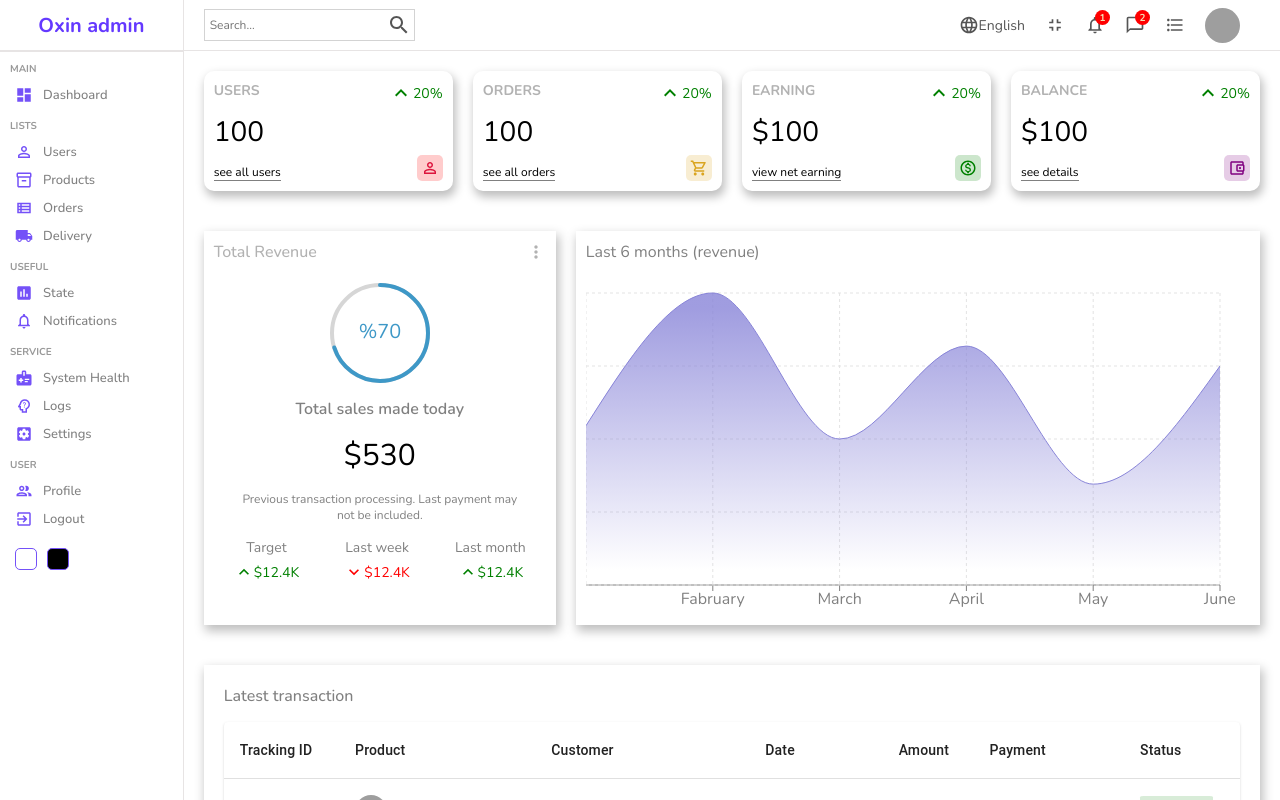
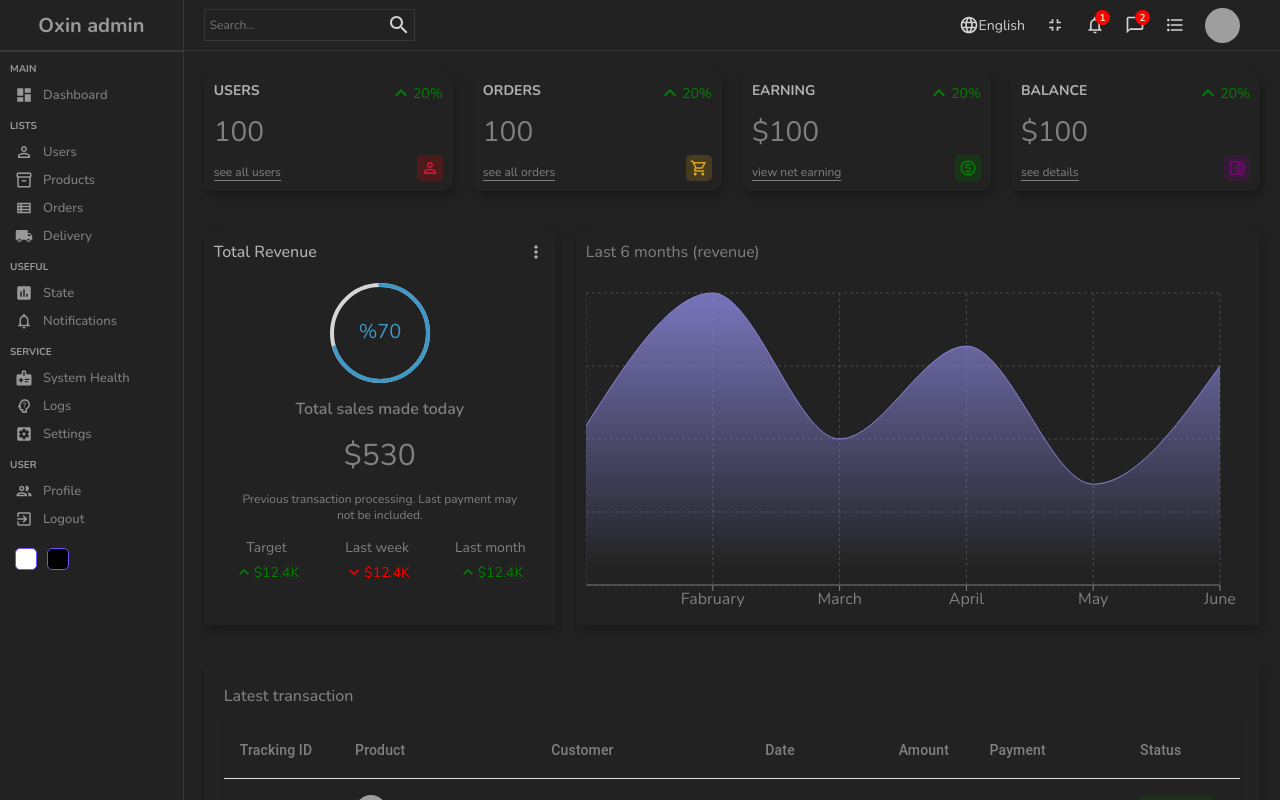
Before and after one commit to Mohammad-ghasempour/Admin-dashboard, a React (Create React App) app: page / in a window 1280 px wide. Shown: the top 800 px of the page. Built offline with nearby package versions, Linux system fonts and the light colour scheme; grey boxes are pictures that could not be loaded.

Commit message:
dark mode for hame page done

```diff
--- a/src/App.js
+++ b/src/App.js
@@ -4,11 +4,12 @@ import List from "./pages/list/List.jsx";
 import Single from "./pages/single/Single.jsx";
 import New from "./pages/new/New.jsx";
 import { Routes, Route, BrowserRouter } from "react-router-dom";
-import {userInputs, productInputs} from "./formSource"
+import {userInputs, productInputs} from "./formSource";
+import "./style/dark.scss"
 
 function App() {
   return (
-    <div>
+    <div className="app dark">
       <BrowserRouter>
         <Routes>
           <Route path="/">
--- a/src/components/dataTable/DataTable.jsx
+++ b/src/components/dataTable/DataTable.jsx
@@ -3,22 +3,35 @@ import { DataGrid } from "@mui/x-data-grid";
 import "../../dataTableSource";
 import { userRows } from "../../dataTableSource";
 import { userColumns } from "../../dataTableSource";
+import { Link } from "react-router-dom";
 
 const DataTable = () => {
-
-  const actionCulumn = [{
-    field: 'action' , headerName: 'Action' , width:200, renderCell:()=>{
-      return (<div className="cellAction">
-        <div className="cellView">View</div>
-        <div className="cellDelete">Delete</div>
-
-      </div>)
-    }
-  }]
-
+  const actionCulumn = [
+    {
+      field: "action",
+      headerName: "Action",
+      width: 200,
+      renderCell: () => {
+        return (
+          <div className="cellAction">
+            <Link to="/users/test" style={{ textDecoration: "none" }}>
+              <div className="cellView">View</div>
+            </Link>
+            <div className="cellDelete">Delete</div>
+          </div>
+        );
+      },
+    },
+  ];
 
   return (
     <div className="dataTable">
+      <div className="dataTableTitle">
+        Add New User
+        <Link to="/users/new" className="link">
+          Add new
+        </Link>
+      </div>
       <DataGrid
         rows={userRows}
         columns={userColumns.concat(actionCulumn)}
--- a/src/components/dataTable/dataTable.scss
+++ b/src/components/dataTable/dataTable.scss
@@ -1,6 +1,28 @@
 .dataTable {
   height: 600px;
   padding: 20px;
+
+  .dataTableTitle{
+    width: 100%;
+    display: flex;
+    align-items: center;
+    justify-content: space-between;
+    color: gray;
+    font-size: 24px;
+    margin-bottom: 10px;
+    .link{
+      text-decoration: none;
+      font-size: 16px;
+      color: green;
+      padding: 5px;
+      border: 1px solid green;
+      border-radius: 5px;
+      font-weight: 400;
+      cursor: pointer;
+    }
+
+
+  }
 
   .cellWrapper {
     display: flex;
--- a/src/components/sidebar/Sidebar.jsx
+++ b/src/components/sidebar/Sidebar.jsx
@@ -1,77 +1,88 @@
 import "./sidebar.scss";
 import DashboardIcon from "@mui/icons-material/Dashboard";
-import PersonOutlineOutlinedIcon from '@mui/icons-material/PersonOutlineOutlined';
-import Inventory2OutlinedIcon from '@mui/icons-material/Inventory2Outlined';
-import ViewListOutlinedIcon from '@mui/icons-material/ViewListOutlined';
-import LocalShippingIcon from '@mui/icons-material/LocalShipping';
-import InsertChartIcon from '@mui/icons-material/InsertChart';
-import NotificationsNoneIcon from '@mui/icons-material/NotificationsNone';
-import MedicalInformationIcon from '@mui/icons-material/MedicalInformation';
-import PsychologyAltOutlinedIcon from '@mui/icons-material/PsychologyAltOutlined';
-import SettingsApplicationsIcon from '@mui/icons-material/SettingsApplications';
-import PeopleOutlineOutlinedIcon from '@mui/icons-material/PeopleOutlineOutlined';
-import ExitToAppOutlinedIcon from '@mui/icons-material/ExitToAppOutlined';
+import PersonOutlineOutlinedIcon from "@mui/icons-material/PersonOutlineOutlined";
+import Inventory2OutlinedIcon from "@mui/icons-material/Inventory2Outlined";
+import ViewListOutlinedIcon from "@mui/icons-material/ViewListOutlined";
+import LocalShippingIcon from "@mui/icons-material/LocalShipping";
+import InsertChartIcon from "@mui/icons-material/InsertChart";
+import NotificationsNoneIcon from "@mui/icons-material/NotificationsNone";
+import MedicalInformationIcon from "@mui/icons-material/MedicalInformation";
+import PsychologyAltOutlinedIcon from "@mui/icons-material/PsychologyAltOutlined";
+import SettingsApplicationsIcon from "@mui/icons-material/SettingsApplications";
+import PeopleOutlineOutlinedIcon from "@mui/icons-material/PeopleOutlineOutlined";
+import ExitToAppOutlinedIcon from "@mui/icons-material/ExitToAppOutlined";
+import { Link } from "react-router-dom";
 
 const Sidebar = () => {
   return (
     <div className="sidebar">
       <div className="top">
+        <Link to="/" style={{ textDecoration: "none" }}>
           <span className="logo">Oxin admin</span>
+        </Link>
       </div>
       <hr />
       <div className="center">
         <ul>
           <p className="title">MAIN</p>
+
           <li>
             <DashboardIcon className="icon" />
             <span>Dashboard</span>
           </li>
           <p className="title">LISTS</p>
+
+          <Link to="/users" style={{ textDecoration: "none" }}>
             <li>
-            <PersonOutlineOutlinedIcon className="icon"/>
+              <PersonOutlineOutlinedIcon className="icon" />
               <span>Users</span>
             </li>
+          </Link>
+
+          <Link to="/products" style={{ textDecoration: "none" }}>
             <li>
-          <Inventory2OutlinedIcon className="icon"/>
+              <Inventory2OutlinedIcon className="icon" />
               <span>Products</span>
             </li>
+          </Link>
+
           <li>
-            <ViewListOutlinedIcon className="icon"/>
+            <ViewListOutlinedIcon className="icon" />
             <span>Orders</span>
           </li>
           <li>
-            <LocalShippingIcon className="icon"/>
+            <LocalShippingIcon className="icon" />
             <span>Delivery</span>
           </li>
           <p className="title">USEFUL</p>
           <li>
-            <InsertChartIcon className="icon"/>
+            <InsertChartIcon className="icon" />
             <span>State</span>
           </li>
           <li>
-            <NotificationsNoneIcon className="icon"/>
+            <NotificationsNoneIcon className="icon" />
             <span>Notifications</span>
           </li>
           <p className="title">SERVICE</p>
           <li>
-            <MedicalInformationIcon className="icon"/>
+            <MedicalInformationIcon className="icon" />
             <span>System Health</span>
           </li>
           <li>
-            <PsychologyAltOutlinedIcon className="icon"/>
+            <PsychologyAltOutlinedIcon className="icon" />
             <span>Logs </span>
           </li>
           <li>
-            <SettingsApplicationsIcon className="icon"/>
+            <SettingsApplicationsIcon className="icon" />
             <span>Settings</span>
           </li>
           <p className="title">USER</p>
           <li>
-            <PeopleOutlineOutlinedIcon className="icon"/>
+            <PeopleOutlineOutlinedIcon className="icon" />
             <span>Profile</span>
           </li>
           <li>
-            <ExitToAppOutlinedIcon className="icon"/>
+            <ExitToAppOutlinedIcon className="icon" />
             <span>Logout</span>
           </li>
         </ul>
--- /dev/null
+++ b/src/style/dark.scss
@@ -0,0 +1,53 @@
+.app.dark {
+  background-color: #222;
+  color: gray;
+
+  .chartGrid {
+    stroke: rgb(73, 73, 73);
+  }
+
+  .navbar {
+    border-color: rgb(55, 55, 55);
+    color: lightgray;
+
+    .search {
+      border-color: rgb(55, 55, 55);
+      input {
+        color: lightgray;
+      }
+    }
+  }
+
+  .myTable {
+    background-color: #222;
+    .tableCell {
+      color: gray;
+    }
+  }
+  .sidebar {
+    background-color: #222;
+    border-color: rgb(55, 55, 55);
+    .top {
+      .logo {
+        color: #999;
+      }
+    }
+    .center {
+      ul {
+        li {
+          .icon {
+            color: #999;
+          }
+
+          &:hover {
+            background-color: #333;
+          }
+        }
+      }
+    }
+
+    hr {
+      border-color: rgb(55, 55, 55);
+    }
+  }
+}
```
Lines whose indentation alone changed are shown as unchanged.
